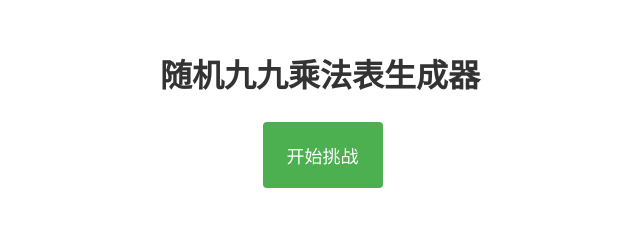
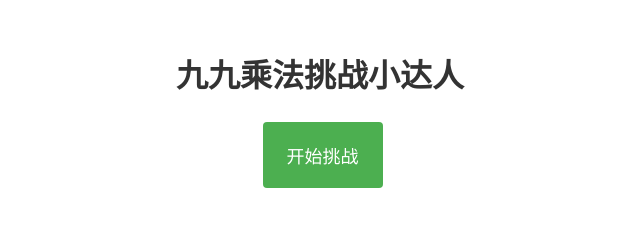
Before and after one commit to lero007/99multiplication, a plain HTML site: page index.html in a window 1280 px wide. Shown: the whole page, without its empty margins (320-960 px from the left). Drawn offline with Linux system fonts and the light colour scheme.

Commit message:
Update index.html

```diff
--- a/index.html
+++ b/index.html
@@ -3,7 +3,7 @@
 <head>
 <meta charset="UTF-8">
 <meta name="viewport" content="width=device-width, initial-scale=1.0">
-<title>随机九九乘法表生成器</title>
+<title>九九乘法挑战小达人</title>
 <style>
     body {
         font-family: Arial, sans-serif;
@@ -99,7 +99,7 @@
 </style>
 </head>
 <body>
-    <h1>随机九九乘法表生成器</h1>
+    <h1>九九乘法挑战小达人</h1>
     <div class="question" id="question"></div>
     <button onclick="openModal()" class="start_button">开始挑战</button>
 
```
